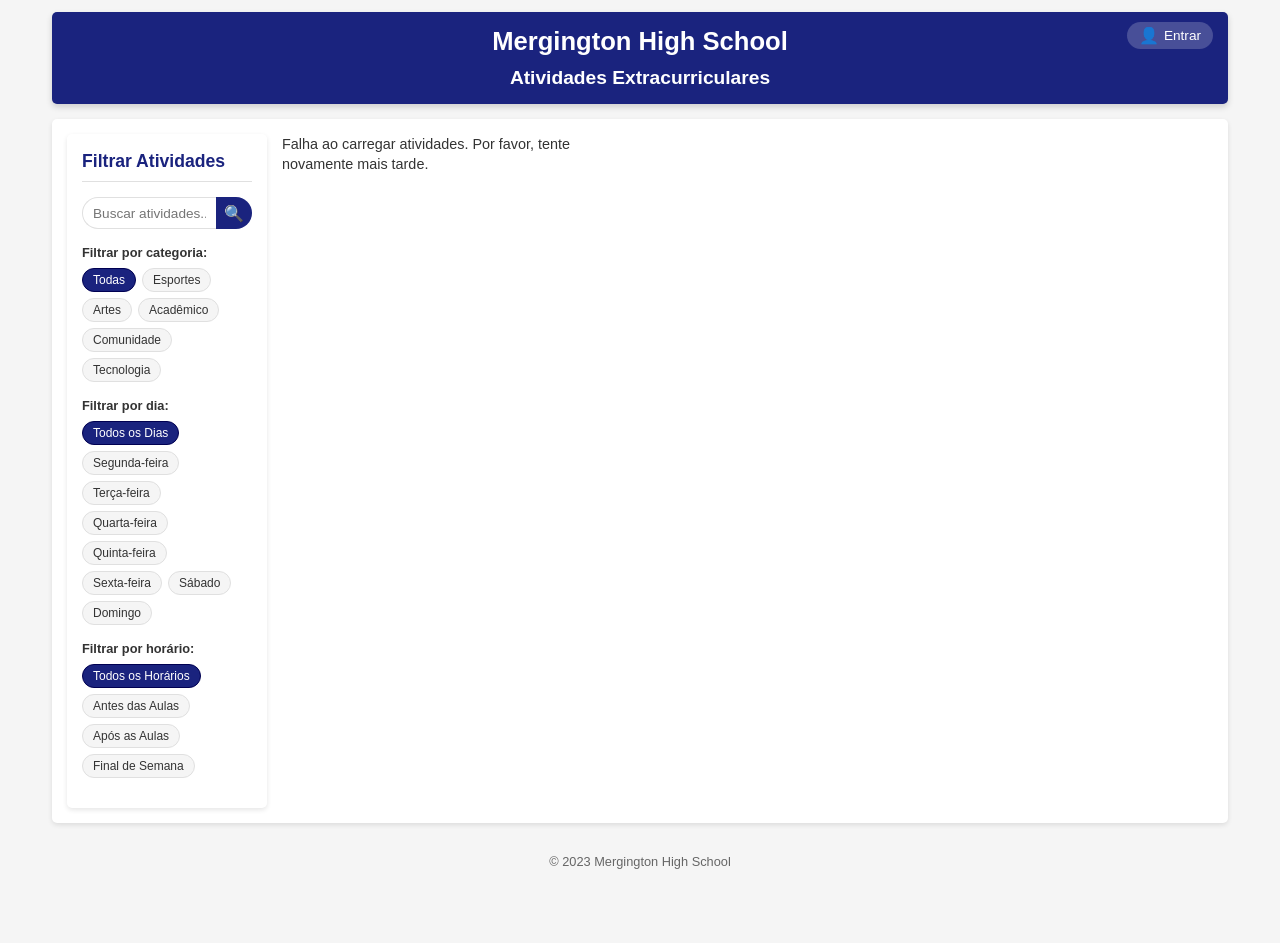
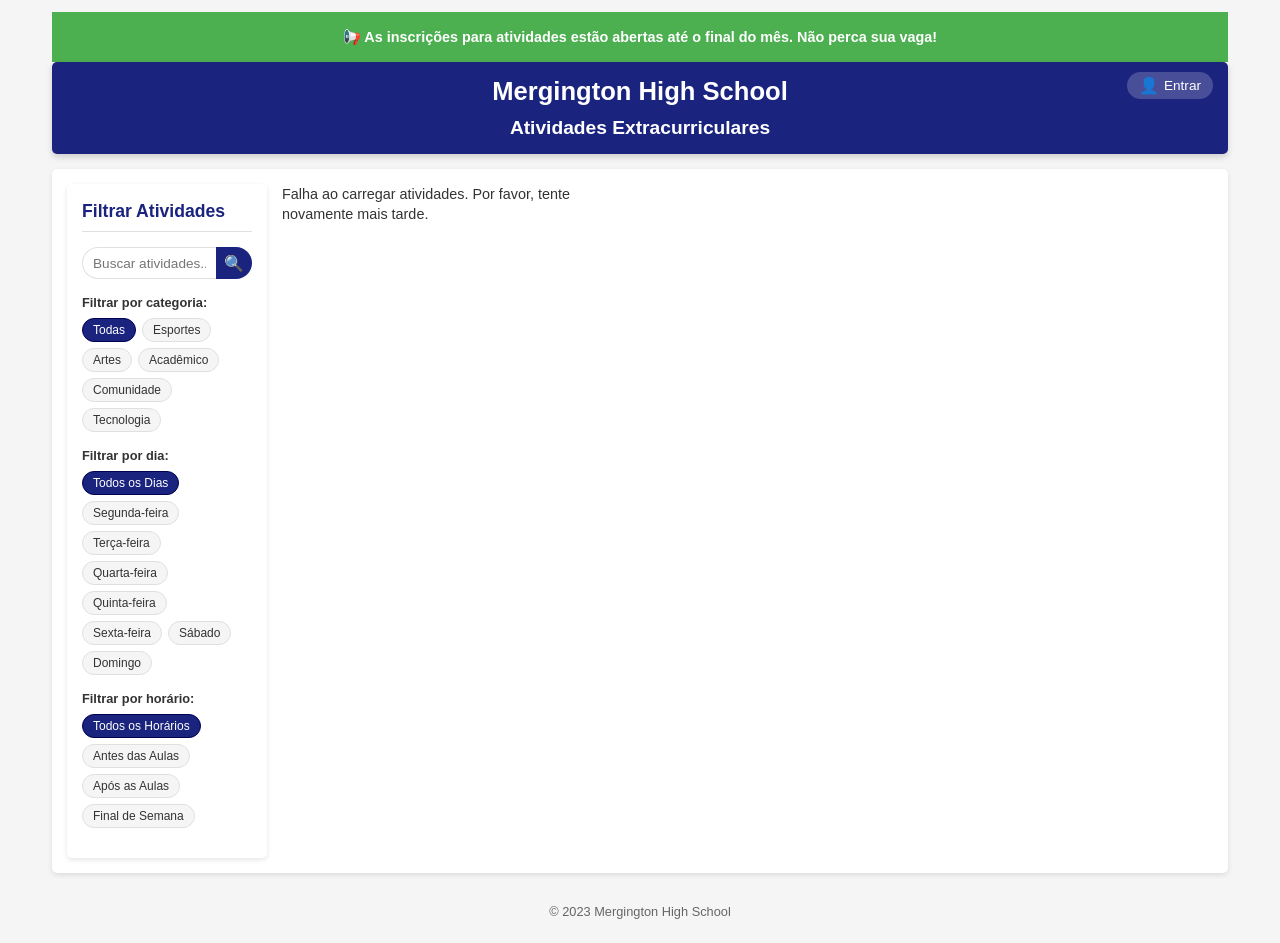
Before and after one commit to Thcamposmartins/skills-copilot-code-review, a plain HTML site: page src/static/index.html in a window 1280 px wide. Before the commit the page ends 893 px from the top, so only its background shows below. Drawn offline with Linux system fonts and the light colour scheme; no server answers.

Commit message:
Update announcement banner for extracurricular activities registration deadline.

```diff
--- a/src/static/index.html
+++ b/src/static/index.html
@@ -12,6 +12,9 @@
     />
   </head>
   <body>
+     <div class="announcement-banner">
+       📢 As inscrições para atividades estão abertas até o final do mês. Não perca sua vaga!
+    </div>
     <header>
       <h1>Mergington High School</h1>
       <h2>Atividades Extracurriculares</h2>
--- a/src/static/styles.css
+++ b/src/static/styles.css
@@ -664,3 +664,11 @@ footer {
 #logout-button:hover {
   background-color: rgba(255, 255, 255, 0.3);
 }
+
+.announcement-banner {
+  background-color: #4caf50;
+  color: white;
+  text-align: center;
+  padding: 15px;
+  font-weight: bold;
+}
```
